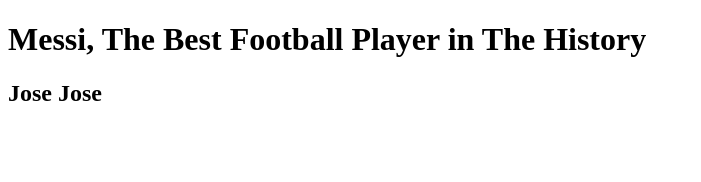
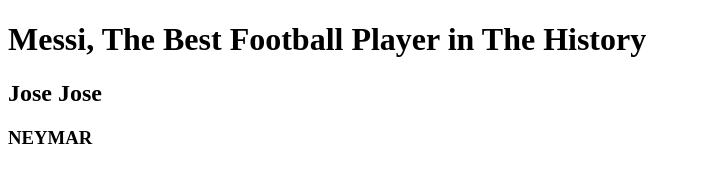
Before and after one commit to josesulca18/cuartoRepositorio, a plain HTML site: page index.html in a window 1280 px wide. Shown: the whole page, without its empty margins (0-701 px from the left). Drawn offline with Linux system fonts and the light colour scheme.

Commit message:
new files updated

```diff
--- a/index.html
+++ b/index.html
@@ -9,5 +9,6 @@
 <body>
     <h1>Messi, The Best Football Player in The History</h1>
     <h2>Jose Jose</h2>
+    <h3>NEYMAR</h3>
 </body>
 </html>
```
